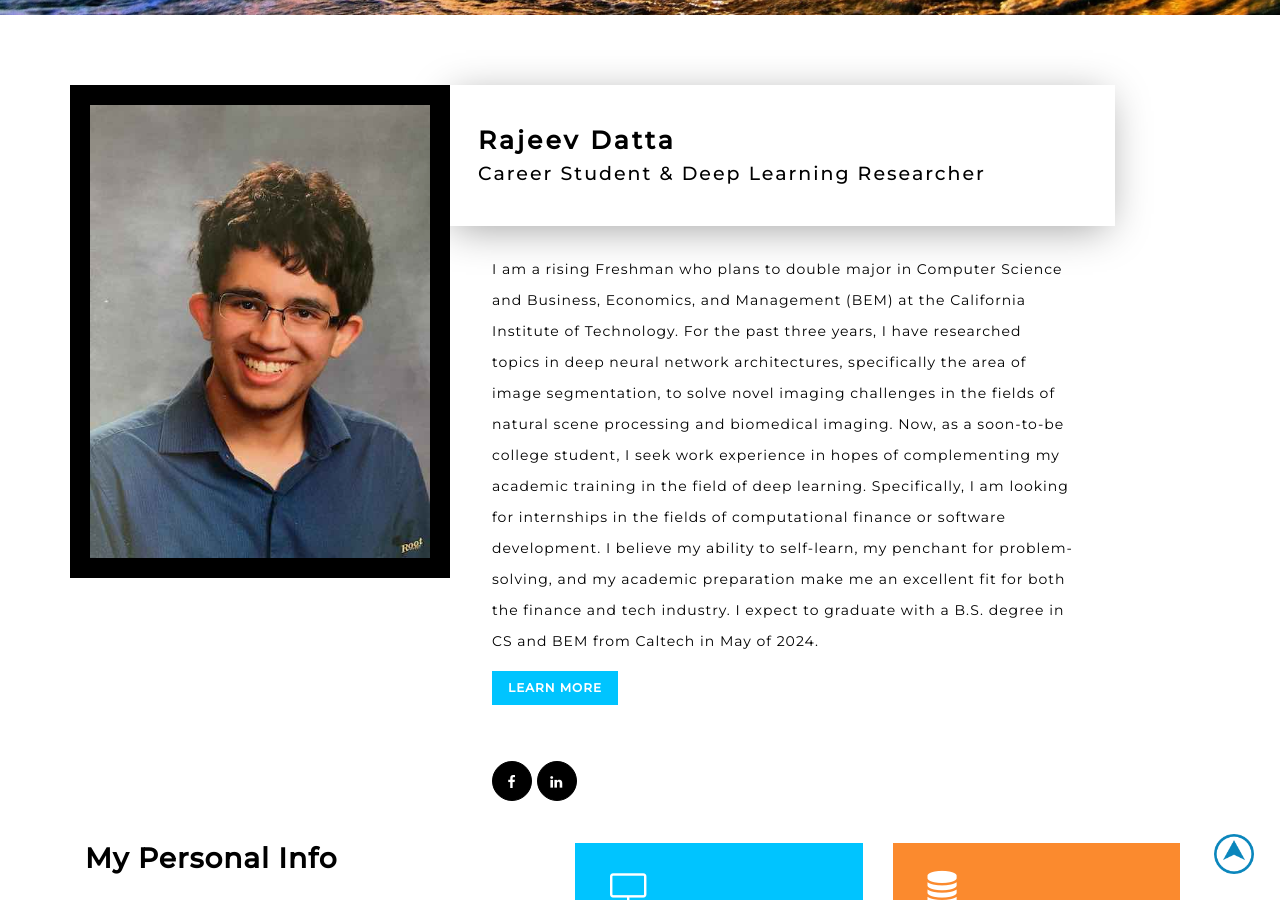
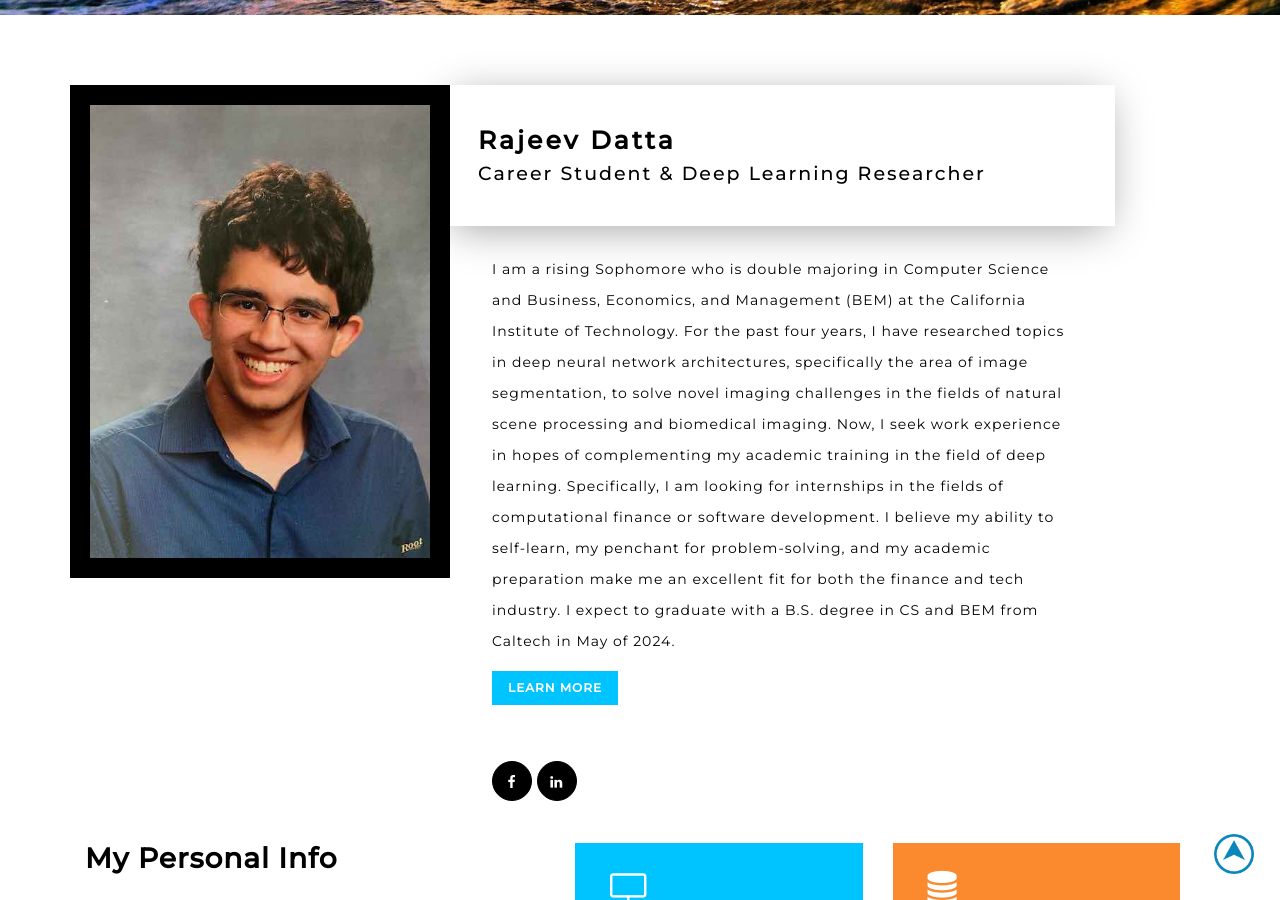
Before and after one commit to rajeev-datta/rajeev-datta.github.io, a Jekyll site: the page index.html, which Jekyll copies as it is, in a window 1280 px wide and 900 px high, scrolled down 596 px. Built offline with Jekyll 4.4.1, drawn with Linux system fonts in a browser that asks for light colours.

Commit message:
Update index.html

```diff
--- a/index.html
+++ b/index.html
@@ -132,8 +132,8 @@ License URL: http://creativecommons.org/licenses/by/3.0/
 				<h4>Career Student & Deep Learning Researcher</h4>
 				</div>
 				<div class="w3layouts_more-buttn">
-				<p>I am a rising Freshman who plans to double major in Computer Science and Business, Economics, and Management (BEM) at the California Institute of Technology. For the past three years, I have researched topics in deep neural network architectures, specifically the area of image segmentation, to solve novel imaging challenges in the fields of natural scene processing and biomedical imaging.
-					Now, as a soon-to-be college student, I seek work experience in hopes of complementing my academic training in the field of deep learning. Specifically, I am looking for internships in the fields of computational finance or software development. I believe my ability to self-learn, my penchant for problem-solving, and my academic preparation make me an excellent fit for both the finance and tech industry. I expect to graduate with a B.S. degree in CS and BEM from Caltech in May of 2024.</p>
+				<p>I am a rising Sophomore who is double majoring in Computer Science and Business, Economics, and Management (BEM) at the California Institute of Technology. For the past four years, I have researched topics in deep neural network architectures, specifically the area of image segmentation, to solve novel imaging challenges in the fields of natural scene processing and biomedical imaging.
+					Now, I seek work experience in hopes of complementing my academic training in the field of deep learning. Specifically, I am looking for internships in the fields of computational finance or software development. I believe my ability to self-learn, my penchant for problem-solving, and my academic preparation make me an excellent fit for both the finance and tech industry. I expect to graduate with a B.S. degree in CS and BEM from Caltech in May of 2024.</p>
 				<div class="buttn-about">
 								<a href="#services">Learn More</a>
 							</div>
```
